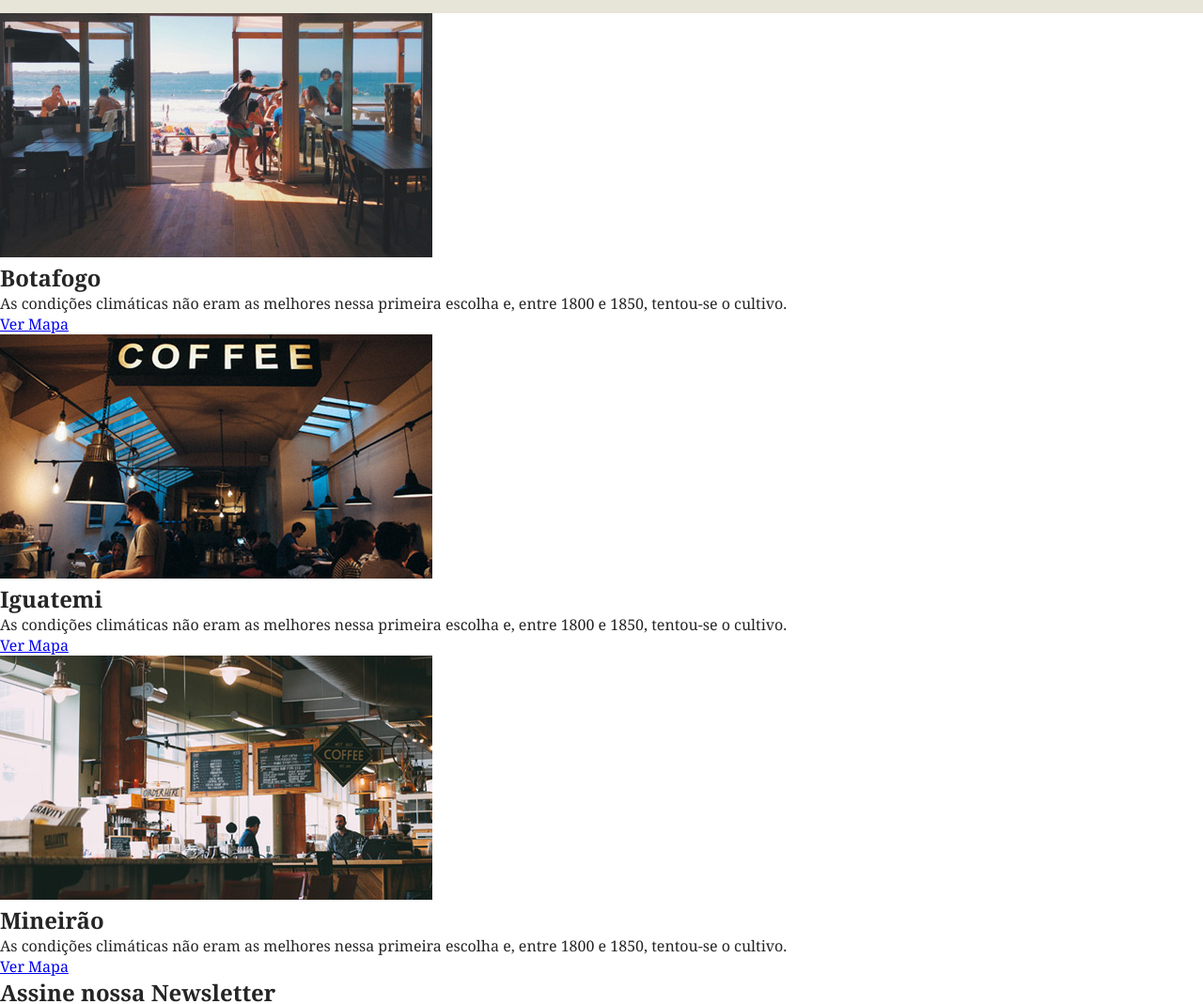
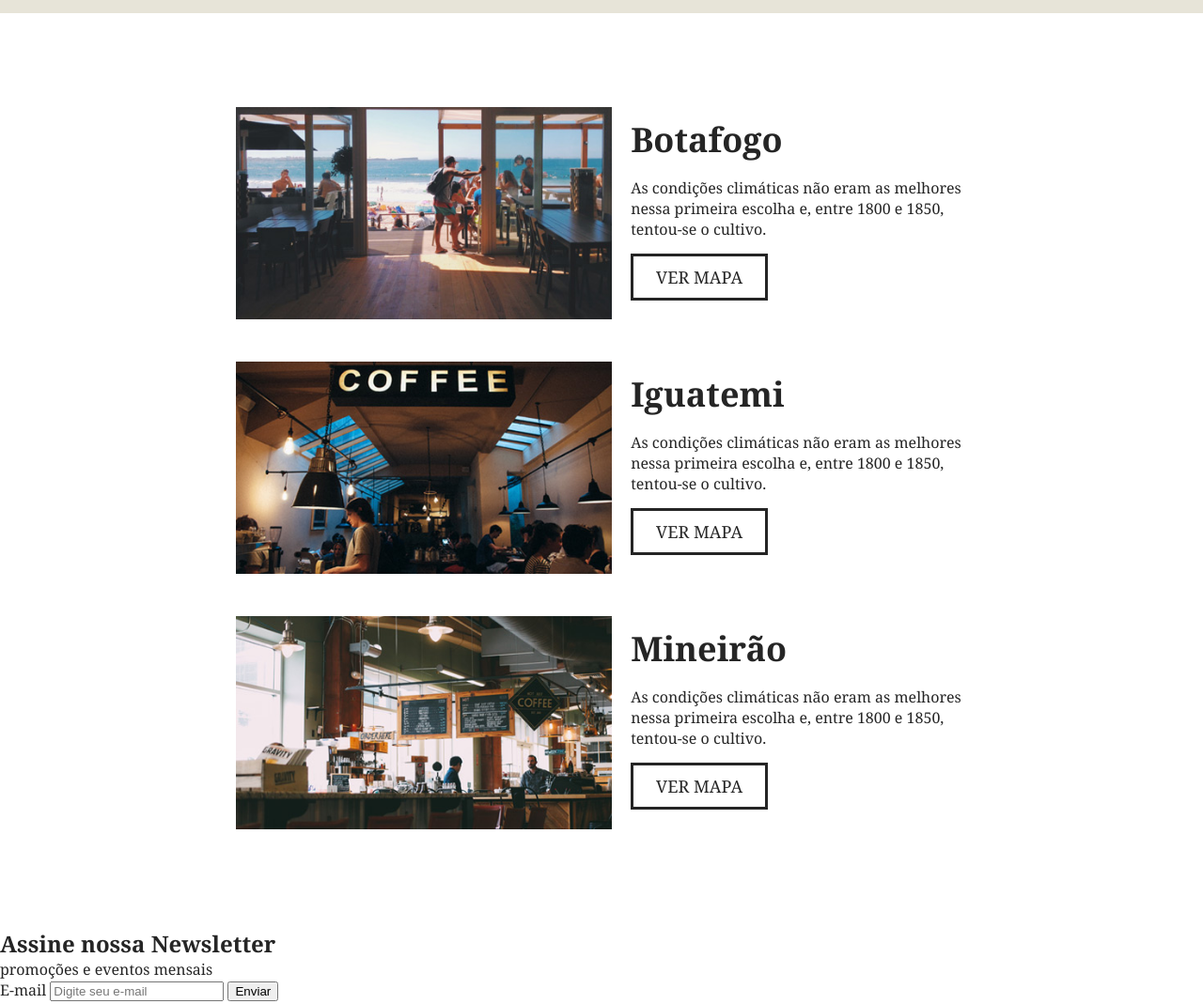
Before and after one commit to otaviosz/estudos-css-brafe1, a plain HTML site: page index.html in a window 1280 px wide. Shown: the part 1800-2869 px from the top of the page at 94% size. Drawn offline with Linux system fonts and the light colour scheme.

Commit message:
Estilização CSS - Locais

```diff
--- a/index.html
+++ b/index.html
@@ -62,28 +62,34 @@
     </div>
   </section>
 
-  <section>
-    <div>
-      <img src="img/botafogo.jpg" alt="Brafe unidade Botafogo">
-      <div>
+  <section class="locais">
+    <div class="locais-item">
+      <div class="locais-img">
+        <img src="img/botafogo.jpg" alt="Brafe unidade Botafogo">
+      </div>
+      <div class="locais-info">
         <h2>Botafogo</h2>
         <p>As condições climáticas não eram as melhores nessa primeira escolha e, entre 1800 e 1850, tentou-se o cultivo.</p>
         <a href="#">Ver Mapa</a>
       </div>
     </div>
 
-    <div>
-      <img src="img/iguatemi.jpg" alt="Brafe unidade Iguatemi.jpg">
-      <div>
+    <div class="locais-item">
+      <div class="locais-img">
+        <img src="img/iguatemi.jpg" alt="Brafe unidade Iguatemi.jpg">
+      </div>
+      <div class="locais-info">
         <h2>Iguatemi</h2>
         <p>As condições climáticas não eram as melhores nessa primeira escolha e, entre 1800 e 1850, tentou-se o cultivo.</p>
         <a href="#">Ver Mapa</a>
       </div>
     </div>
 
-    <div>
-      <img src="img/mineirao.jpg" alt="Brafe unidade Mineirão.jpg">
-      <div>
+    <div class="locais-item">
+      <div class="locais-img">
+        <img src="img/mineirao.jpg" alt="Brafe unidade Mineirão.jpg">
+      </div>
+      <div class="locais-info">
         <h2>Mineirão</h2>
         <p>As condições climáticas não eram as melhores nessa primeira escolha e, entre 1800 e 1850, tentou-se o cultivo.</p>
         <a href="#">Ver Mapa</a>
--- a/style.css
+++ b/style.css
@@ -198,3 +198,50 @@ h2.produtos-mineiro::before {
   text-align: center;
   padding: 15px 0;
 }
+
+/* Locais */
+
+.locais {
+  max-width: 960px;
+  margin: 0 auto;
+  padding: 60px 0;
+}
+
+.locais-img img{
+  width: 400px;
+}
+
+.locais-item {
+  display: flex;
+  gap: 20px;
+  margin: 40px 0;
+  justify-content: center;
+}
+
+.locais-info {
+  display: grid;
+  grid-template-columns: 1fr;
+  padding: 10px 0;
+}
+
+.locais-info h2 {
+  font-size: 2.25em;
+}
+
+.locais-info p {
+  font-size: 1em;
+  max-width: 40ch;
+}
+
+.locais-info a {
+  font-size: 1.125em;
+  text-decoration: none;
+  text-transform: uppercase;
+  border: 3px solid;
+  align-self: flex-start;
+  text-align: center;
+  display: inline-block;
+  padding: 10px 20px;
+  width: 100px;
+  color: #252525;
+}
```
